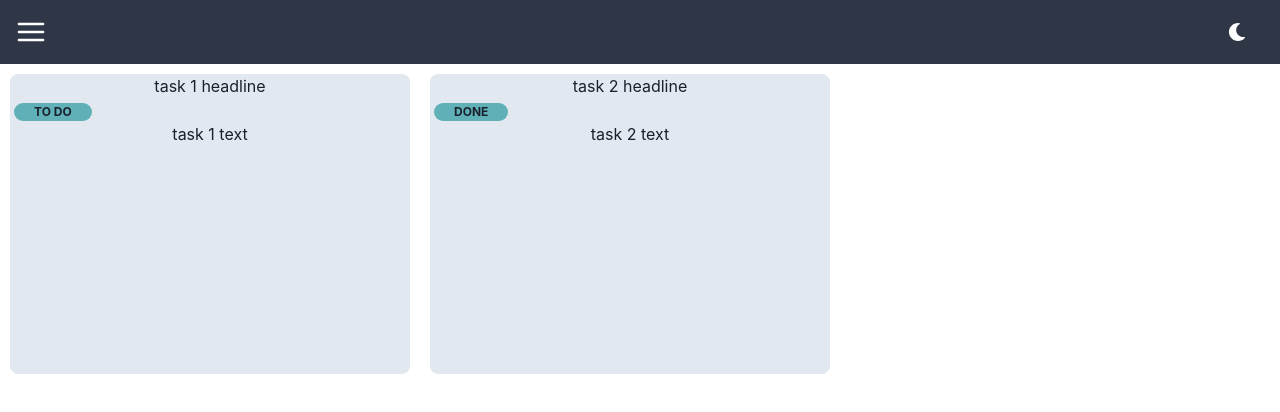
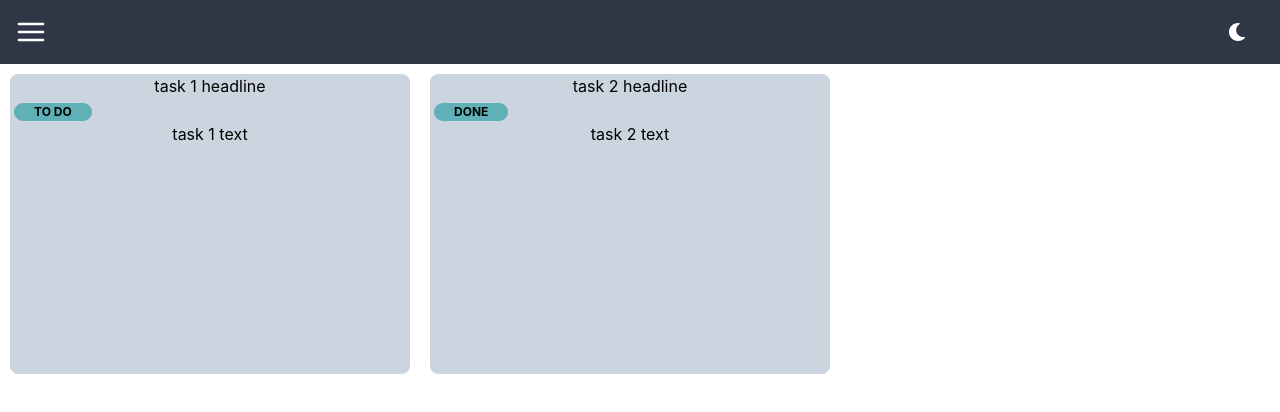
Before and after one commit to UrosDelic/bounty-hunters-fe, a React (Create React App) app: page /my-tasks in a window 1280 px wide. Shown: the top 412 px of the page. Built offline with nearby package versions, Linux system fonts and the light colour scheme; no server answers.

Commit message:
my task colors

```diff
--- a/src/components/my-tasks/MyTask.tsx
+++ b/src/components/my-tasks/MyTask.tsx
@@ -9,7 +9,8 @@ type MyTaskProps = {
 const MyTask = ({ headline, text, status }: MyTaskProps) => {
   return (
     <Box
-      bg="task.lightGray"
+      color="black"
+      bg="gray.300"
       height="300px"
       marginTop="50px"
       margin="10px"
@@ -18,7 +19,7 @@ const MyTask = ({ headline, text, status }: MyTaskProps) => {
     >
       <Box textAlign="center">{headline}</Box>
       <Box ml={1}>
-        <Badge borderRadius="full" px="5" bg="task.status">
+        <Badge color="black" borderRadius="full" px="5" bg="task.status">
           {status}
         </Badge>
       </Box>
```
